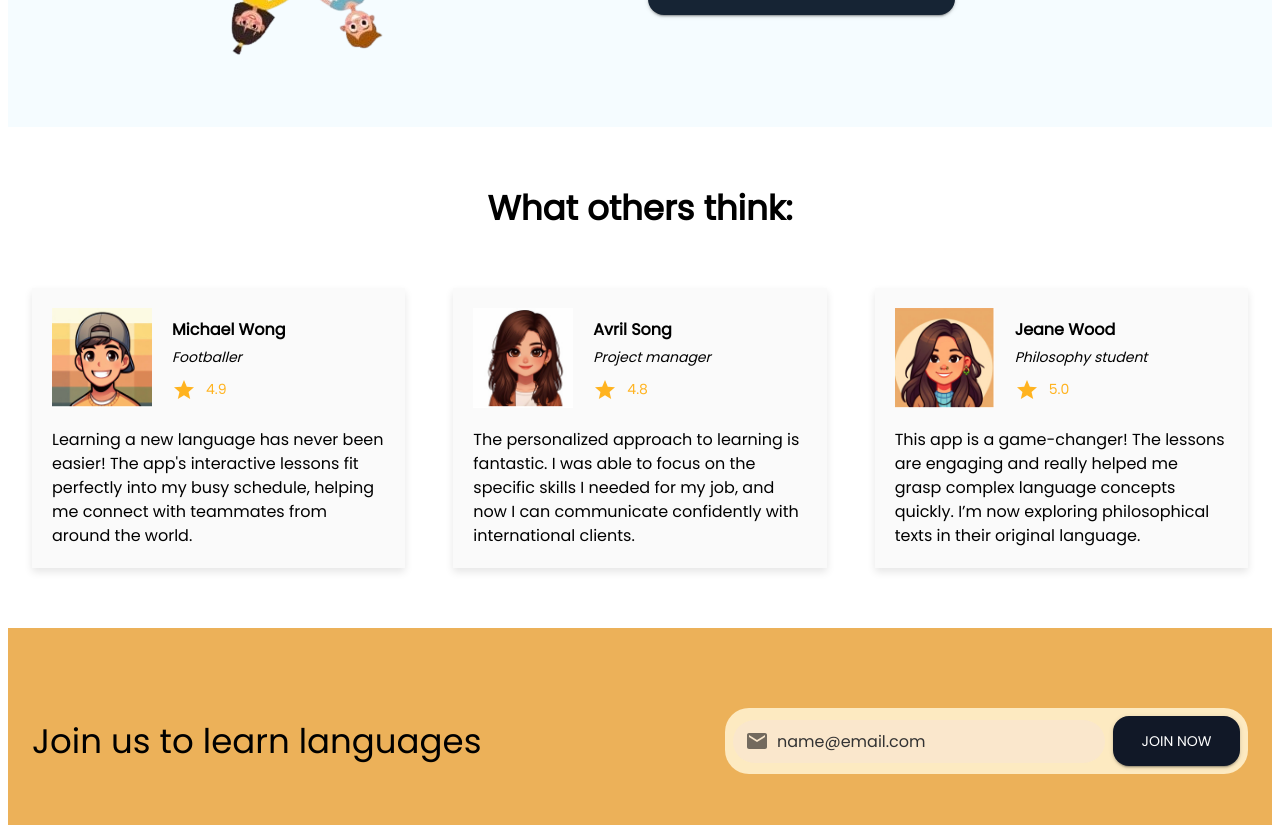
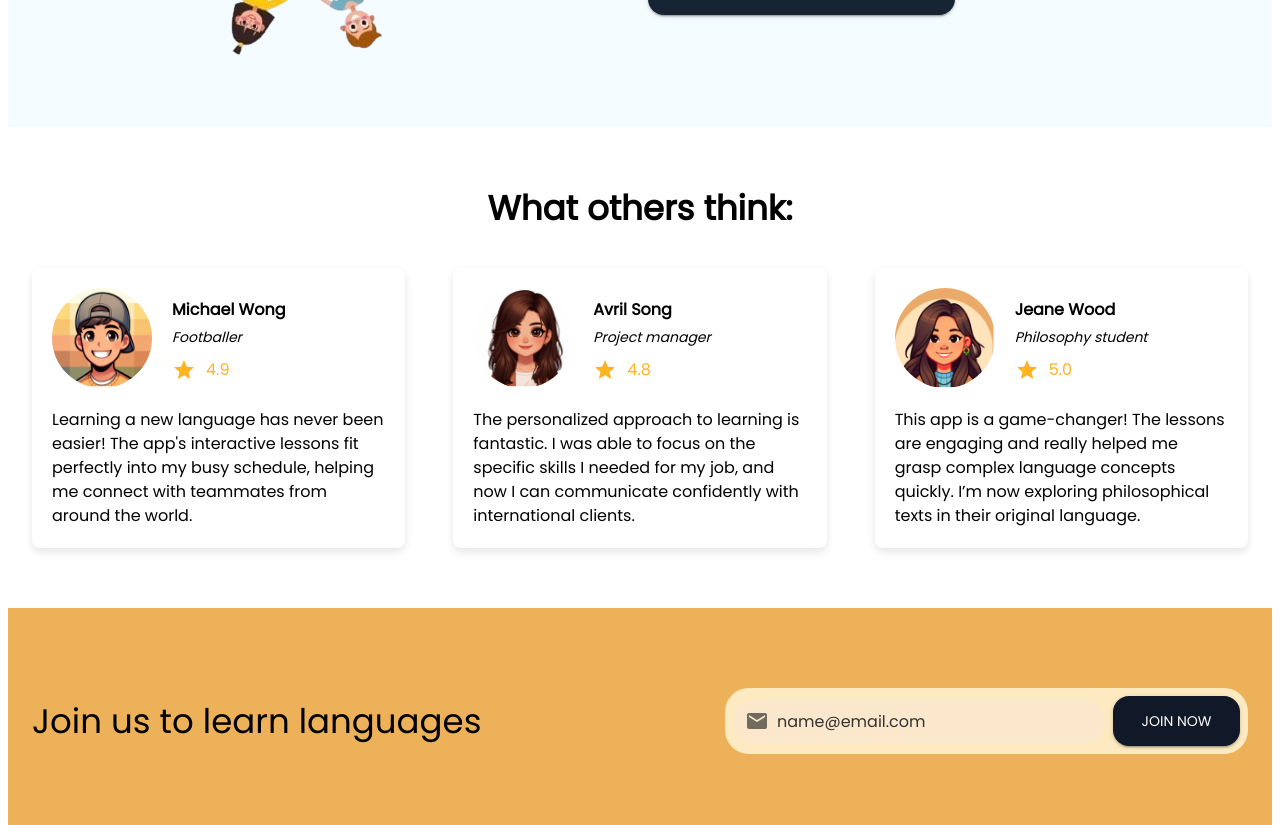
Before and after one commit to LanguageAppSpace/language-app-frontend, a React (Vite) app: page /home in a window 1280 px wide. Shown: the part 1480-2305 px from the top of the page. Built offline with nearby package versions, Linux system fonts and the light colour scheme; no server answers.

Commit message:
Refactor Testimonials styles

```diff
--- a/src/components/Features/Features.tsx
+++ b/src/components/Features/Features.tsx
@@ -21,7 +21,6 @@ const FeaturesHeader = styled(Typography)`
   width: 100%;
   font-weight: bold;
   font-size: 34px;
-  gap: 16px;
 `;
 
 const BodyText = styled.p`
--- a/src/components/Testimonials/Testimonials.tsx
+++ b/src/components/Testimonials/Testimonials.tsx
@@ -1,172 +1,152 @@
-import { Box, Grid, Typography } from "@mui/material";
-
+import { Grid, Typography } from "@mui/material";
 import StarIcon from "@mui/icons-material/Star";
 import { Container } from "@mui/system";
+import styled from "@emotion/styled";
+
+const TestimonialsContainer = styled.div`
+  padding: 60px 0;
+`;
+
+const TestimonialsHeader = styled(Typography)`
+  color: rgb(0, 0, 0);
+  margin-bottom: 40px;
+  text-align: center;
+  width: 100%;
+  font-weight: bold;
+`;
+
+const TestimonialsItem = styled.div`
+  padding: 20px;
+  box-shadow: 0 4px 8px rgba(0, 0, 0, 0.1);
+  border-radius: 8px;
+  background-color: #fff;
+`;
+
+const TestimonialsItemHeader = styled.div`
+  display: flex;
+  align-items: flex-start;
+`;
+
+const TestimonialsItemHeaderText = styled.div`
+  display: flex;
+  flex-direction: column;
+  margin-left: 20px;
+`;
+
+const UserName = styled(Typography)`
+  font-weight: bold;
+  margin-top: 10px;
+`;
+
+const Profession = styled(Typography)`
+  margin-top: 5px;
+  font-style: italic;
+  font-size: 14px;
+`;
+
+const Rating = styled(Typography)`
+  display: flex;
+  align-items: center;
+  margin-top: 10px;
+  font-size: 14px;
+  color: rgb(255, 179, 31);
+`;
+
+const RatingText = styled(Typography)`
+  margin-left: 10px;
+`;
+
+const FooterText = styled(Typography)`
+  margin-top: 20px;
+`;
+
+const TestimonialImage = styled.img`
+  width: 100px;
+  height: 100px;
+  border-radius: 50%;
+`;
 
 const Testimonials = () => {
-  const containerStyles = {
-    backgroundColor: "rgb(255,255,255)",
-    padding: "60px 0",
-  };
-
-  const headerBoxStyles = {
-    width: "100%",
-    display: "flex",
-    justifyContent: "center",
-    marginBottom: "40px",
-  };
-
-  const headerTypographyStyles = {
-    color: "rgb(0,0,0)",
-    fontWeight: "bold",
-    paddingBottom: "20px",
-  };
-
-  const testimonialBoxStyles = {
-    backgroundColor: "rgb(250,250,250)",
-    padding: "20px",
-    boxShadow: "0 4px 8px rgba(0,0,0,0.1)",
-  };
-
-  const imageContainerStyles = {
-    display: "flex",
-    alignItems: "flex-start",
-  };
-
-  const testimonialTextContainerStyles = {
-    display: "flex",
-    flexDirection: "column",
-    marginLeft: "20px",
-  };
-
-  const nameTextStyles = {
-    fontWeight: "bold",
-    marginTop: "10px",
-  };
-
-  const professionTextStyles = {
-    marginTop: "5px",
-    fontStyle: "italic",
-  };
-
-  const iconContainerStyles = {
-    display: "flex",
-    alignItems: "center",
-    marginTop: "10px",
-    color: "rgb(255,179,31)",
-  };
-
-  const iconTextStyles = {
-    marginLeft: "10px",
-  };
-
-  const footerTextStyles = {
-    marginTop: "20px",
-  };
-
   return (
-    <Box sx={containerStyles}>
+    <TestimonialsContainer>
       <Container maxWidth="xl">
-        <Box sx={headerBoxStyles}>
-          <Typography variant="h4" sx={headerTypographyStyles}>
-            What others think:
-          </Typography>
-        </Box>
+        <TestimonialsHeader variant="h4">What others think:</TestimonialsHeader>
 
         <Grid container justifyContent="space-between" spacing={6}>
           <Grid item xs={12} sm={4}>
-            <Box sx={testimonialBoxStyles}>
-              <Box sx={imageContainerStyles}>
-                <img
+            <TestimonialsItem>
+              <TestimonialsItemHeader>
+                <TestimonialImage
                   src="boy-testimonial.jpg"
                   alt="Boy-testimonial-image"
-                  style={{ width: "100px", height: "100px" }}
                 />
-                <Box sx={testimonialTextContainerStyles}>
-                  <Typography variant="body1" sx={nameTextStyles}>
-                    Michael Wong
-                  </Typography>
-                  <Typography variant="body2" sx={professionTextStyles}>
-                    Footballer
-                  </Typography>
-                  <Box sx={iconContainerStyles}>
+                <TestimonialsItemHeaderText>
+                  <UserName>Michael Wong</UserName>
+                  <Profession>Footballer</Profession>
+                  <Rating>
                     <StarIcon />
-                    <Typography variant="body2" sx={iconTextStyles}>
-                      4.9
-                    </Typography>
-                  </Box>
-                </Box>
-              </Box>
-              <Typography variant="body1" sx={footerTextStyles}>
+                    <RatingText>4.9</RatingText>
+                  </Rating>
+                </TestimonialsItemHeaderText>
+              </TestimonialsItemHeader>
+              <FooterText variant="body1">
                 Learning a new language has never been easier! The app's
                 interactive lessons fit perfectly into my busy schedule, helping
                 me connect with teammates from around the world.
-              </Typography>
-            </Box>
+              </FooterText>
+            </TestimonialsItem>
           </Grid>
+
           <Grid item xs={12} sm={4}>
-            <Box sx={testimonialBoxStyles}>
-              <Box sx={imageContainerStyles}>
-                <img
+            <TestimonialsItem>
+              <TestimonialsItemHeader>
+                <TestimonialImage
                   src="girl-testimonial.jpg"
                   alt="Girl-testimonial-image"
-                  style={{ width: "100px", height: "100px" }}
                 />
-                <Box sx={testimonialTextContainerStyles}>
-                  <Typography variant="body1" sx={nameTextStyles}>
-                    Avril Song
-                  </Typography>
-                  <Typography variant="body2" sx={professionTextStyles}>
-                    Project manager
-                  </Typography>
-                  <Box sx={iconContainerStyles}>
+                <TestimonialsItemHeaderText>
+                  <UserName>Avril Song</UserName>
+                  <Profession>Project manager</Profession>
+                  <Rating>
                     <StarIcon />
-                    <Typography variant="body2" sx={iconTextStyles}>
-                      4.8
-                    </Typography>
-                  </Box>
-                </Box>
-              </Box>
-              <Typography variant="body1" sx={footerTextStyles}>
+                    <RatingText>4.8</RatingText>
+                  </Rating>
+                </TestimonialsItemHeaderText>
+              </TestimonialsItemHeader>
+              <FooterText variant="body1">
                 The personalized approach to learning is fantastic. I was able
                 to focus on the specific skills I needed for my job, and now I
                 can communicate confidently with international clients.
-              </Typography>
-            </Box>
+              </FooterText>
+            </TestimonialsItem>
           </Grid>
+
           <Grid item xs={12} sm={4}>
-            <Box sx={testimonialBoxStyles}>
-              <Box sx={imageContainerStyles}>
-                <img
+            <TestimonialsItem>
+              <TestimonialsItemHeader>
+                <TestimonialImage
                   src="girl2-testimonial.jpg"
                   alt="Girl2-testimonial-image"
-                  style={{ width: "100px", height: "100px" }}
                 />
-                <Box sx={testimonialTextContainerStyles}>
-                  <Typography variant="body1" sx={nameTextStyles}>
-                    Jeane Wood
-                  </Typography>
-                  <Typography variant="body2" sx={professionTextStyles}>
-                    Philosophy student
-                  </Typography>
-                  <Box sx={iconContainerStyles}>
+                <TestimonialsItemHeaderText>
+                  <UserName>Jeane Wood</UserName>
+                  <Profession>Philosophy student</Profession>
+                  <Rating>
                     <StarIcon />
-                    <Typography variant="body2" sx={iconTextStyles}>
-                      5.0
-                    </Typography>
-                  </Box>
-                </Box>
-              </Box>
-              <Typography variant="body1" sx={footerTextStyles}>
+                    <RatingText>5.0</RatingText>
+                  </Rating>
+                </TestimonialsItemHeaderText>
+              </TestimonialsItemHeader>
+              <FooterText variant="body1">
                 This app is a game-changer! The lessons are engaging and really
                 helped me grasp complex language concepts quickly. I’m now
                 exploring philosophical texts in their original language.
-              </Typography>
-            </Box>
+              </FooterText>
+            </TestimonialsItem>
           </Grid>
         </Grid>
       </Container>
-    </Box>
+    </TestimonialsContainer>
   );
 };
 
```
